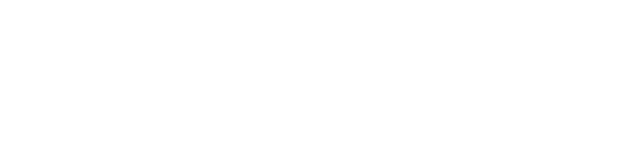
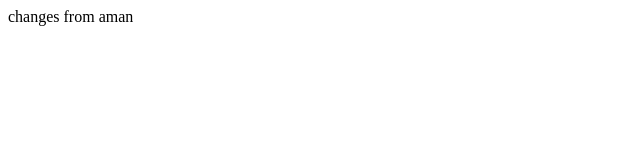
Before and after one commit to amanrabby/gittest, a plain HTML site: page index.html in a window 1280 px wide. Shown: the whole page, without its empty margins (0-640 px from the left). Drawn offline with Linux system fonts and the light colour scheme.

Commit message:
index changed

```diff
--- a/index.html
+++ b/index.html
@@ -6,6 +6,6 @@
 	<title>Document</title>
 </head>
 <body>
-
+	changes from aman
 </body>
 </html>
```
